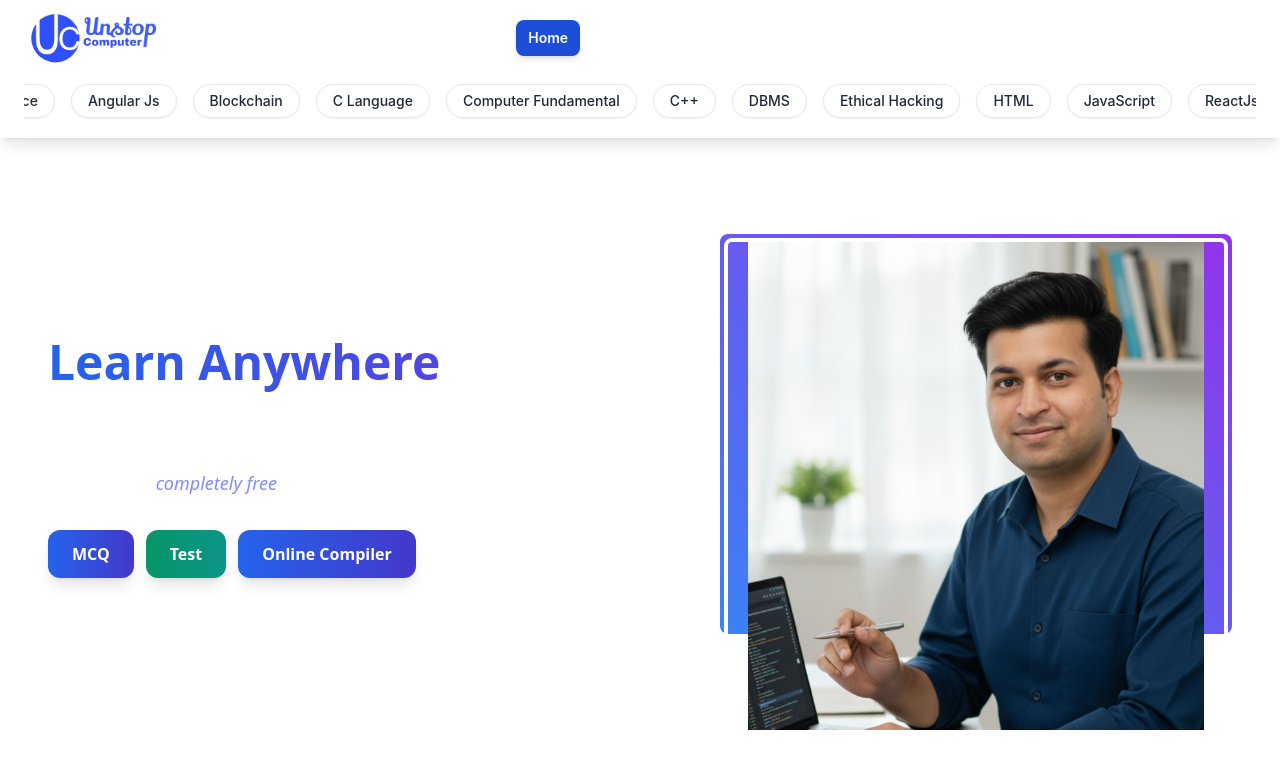
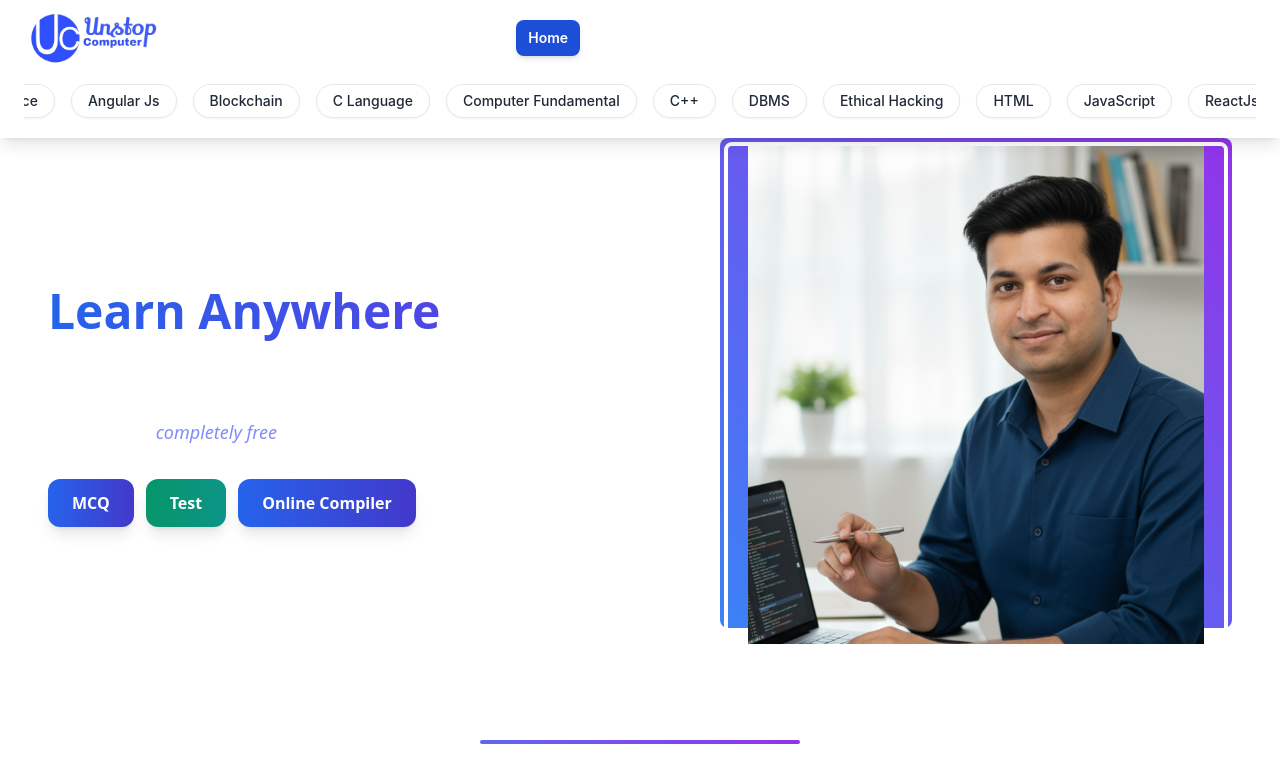
Before and after one commit to kartikkrishnasharmaa/codeskipper, a Next.js app: page / in a window 1280 px wide. Shown: the top 774 px of the page. Built offline with nearby package versions, Linux system fonts and the light colour scheme.

Commit message:
Refactor Hero component structure and styles
Updated Hero component layout and image properties.

```diff
--- a/components/Hero.jsx
+++ b/components/Hero.jsx
@@ -62,7 +62,7 @@ const Hero = () => {
       <div className="absolute inset-0 dynamic-bg z-0"></div>
 
       {/* Full width container */}
-      <div className="w-full px-12 py-24 flex md:flex-row flex-col items-center justify-center relative z-10">
+      <div className="w-full px-12 pb-4  flex md:flex-row flex-col items-center justify-center relative z-10">
         <motion.div
           className="lg:flex-grow md:w-1/2 lg:pr-24 md:pr-16 flex flex-col md:items-start md:text-left mb-16 md:mb-0 items-center text-center"
           initial="hidden"
@@ -142,14 +142,14 @@ const Hero = () => {
           animate="visible"
           variants={imageVariants}
         >
-  <div className="relative p-1 bg-gradient-to-tr from-blue-500 to-purple-600 rounded-lg double-border group-hover:scale-105 transform transition-all duration-500 ease-in-out max-h-[400px]">
+          <div className="relative p-1 bg-gradient-to-tr from-blue-500 to-purple-600 rounded-lg double-border group-hover:scale-105 transform transition-all duration-500 ease-in-out max-h-[490px]">
             <div className="relative w-full h-0 pb-[127%] rounded-lg overflow-hidden border-4 border-white">
               <Image
                 className="absolute top-0 left-0 w-full h-full object-contain object-center group-hover:brightness-110 group-hover:contrast-125 group-hover:scale-105 transition-all duration-500 ease-in-out"
                 alt="hero-banner"
                 src="/Images/kartik.png"
                 fill
-        sizes="(max-width: 768px) 100vw, (max-width: 1024px) 50vw, 550px"
+                sizes="(max-width: 778px) 100vw, (max-width: 1024px) 50vw, 650px"
               />
             </div>
           </div>
```
Lines whose indentation alone changed are shown as unchanged.
